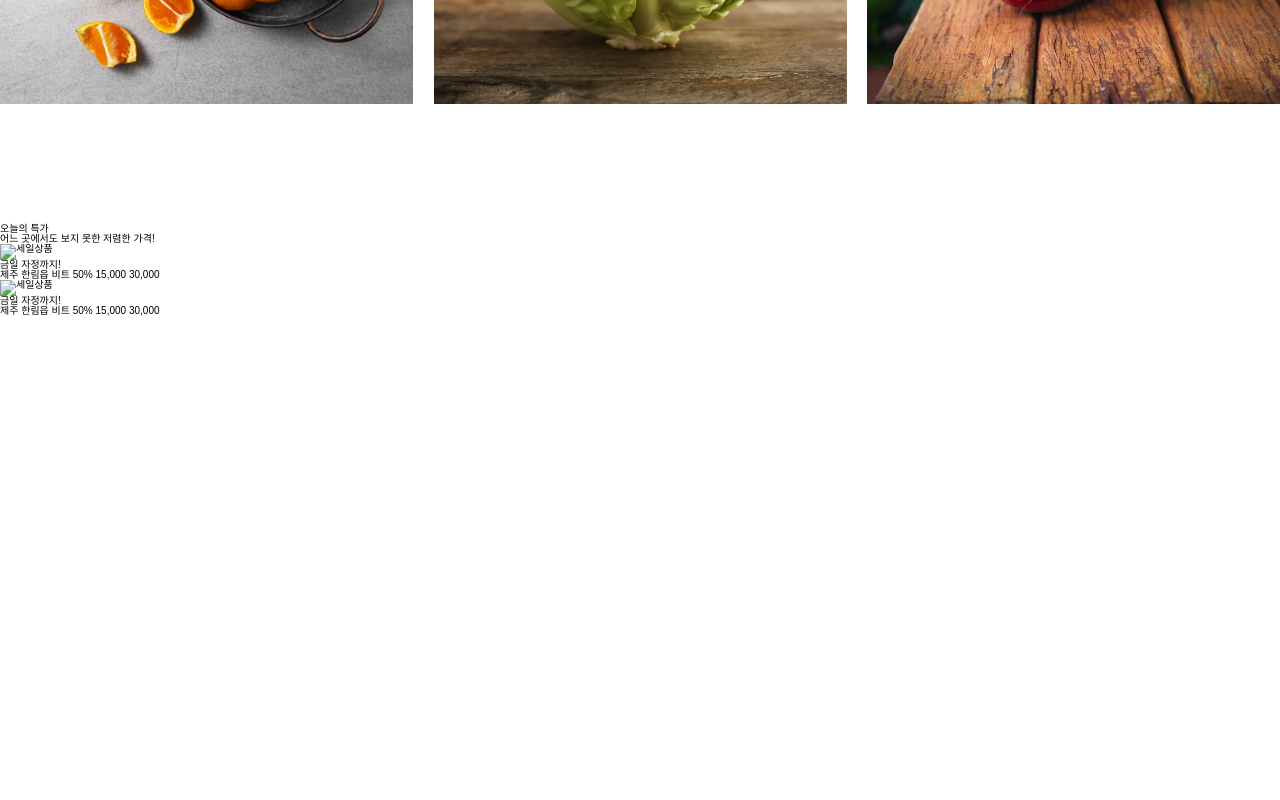
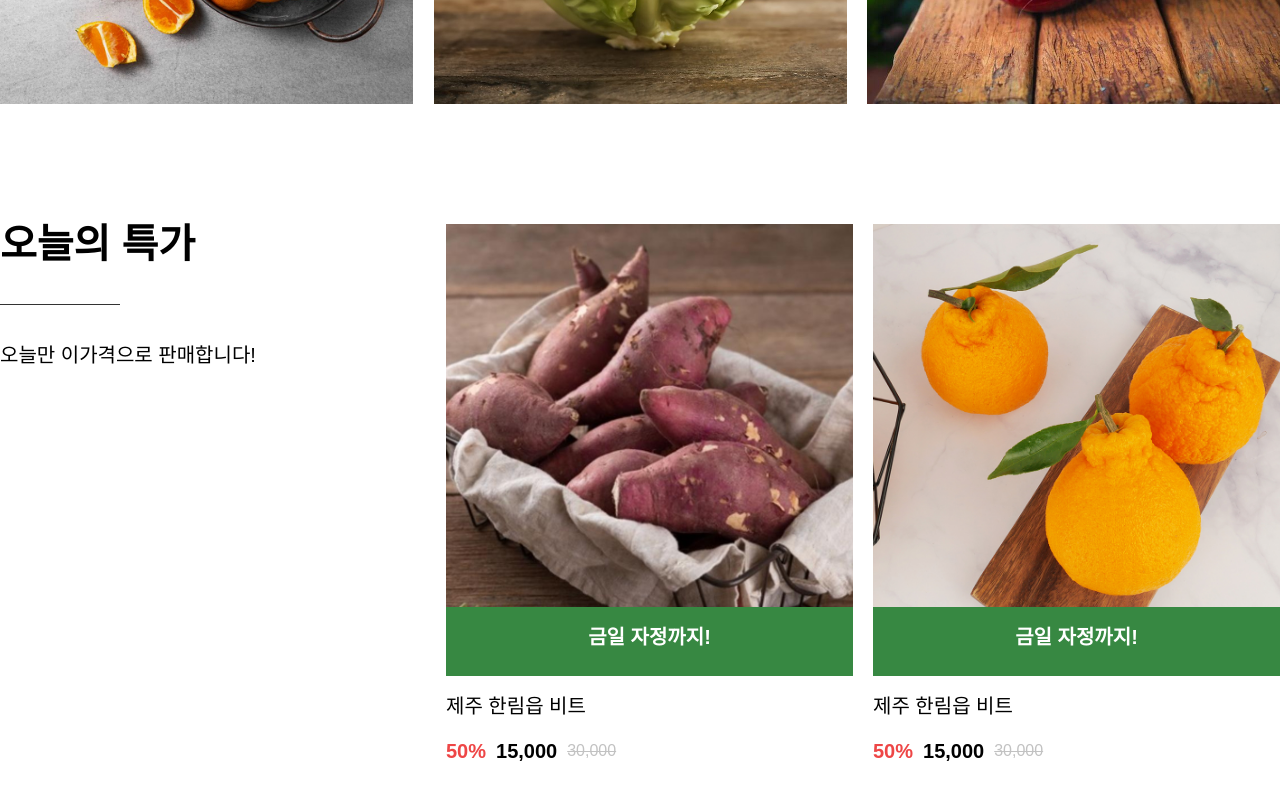
Before and after one commit to hunseok-Y/j.farmer, a plain HTML site: page index.html in a window 1280 px wide. Shown: the part 1361-2161 px from the top of the page. Before the commit the page ends 1677 px from the top, so only its background shows below. Drawn offline with nearby package versions, Linux system fonts and the light colour scheme.

Commit message:
html 수정 및 css 수정
이미지 교체 html 수정 css 수정

```diff
--- a/index.html
+++ b/index.html
@@ -234,27 +234,53 @@
 
           <div class="sale__text-arear">
             <h1 class="tit">오늘의 특가</h1>
-            <p class="text">어느 곳에서도 보지 못한 저렴한 가격!</p>
+            <p class="text">오늘만 이가격으로 판매합니다!</p>
           </div>
 
           <ul class="sale__list">
 
             <li class="sale__item">
-              <img src="/" alt="세일상품" class="item--image">
+
+              <div class="item__img">
+                <img src="./image/sale__고구마.jpg" alt="sale__고구마" class="item--image">
+              </div>
+
+              <div class="item__time">
                 <h2 class="time">금일 자정까지!</h2>
-              <span class="title">제주 한림읍 비트</span>
+              </div>
+
+              <div class="item__title">
+                <span class="tit">제주 한림읍 비트</span>
+              </div>
+
+              <div class="item__text-arear">
                 <span class="percent">50%</span>
                 <span class="price">15,000 </span>
                 <span class="discount">30,000</span>
+              </div>
+
             </li>
 
             <li class="sale__item">
-              <img src="/" alt="세일상품" class="item--image">
+
+              <div class="item__img">
+                <img src="./image/sale__한라봉.jpg" alt="sale__한라봉" class="item--image">
+              </div>
+
+              <div class="item__time">
                 <h2 class="time">금일 자정까지!</h2>
-              <span class="title">제주 한림읍 비트</span>
+              </div>
+
+              <div class="item__title">
+                <span class="tit">제주 한림읍 비트</span>
+              </div>
+
+              <div class="item__text-arear">
                 <span class="percent">50%</span>
                 <span class="price">15,000 </span>
                 <span class="discount">30,000</span>
+              </div>
+
             </li>
 
           </ul>
--- a/main.css
+++ b/main.css
@@ -4,8 +4,10 @@
   --color-white: #FFF;
   --color-black: #333;
   --color-yellow: #FFC301;
-  --color-gray: #E7E7E7;
+  --color-lightGray: #E7E7E7;
+  --color-gray: #C2C2C2;
   --color-blue: #63A4FF;
+  --color-green: #378842;
   /* font size */
   --font-large: 4rem;
   --font-medium: 2rem;
@@ -444,6 +446,99 @@ img {
 /* ABOUT */
 .about .about__sale {
   margin-top: 120px;
+  display: flex;
+  position: relative;
+}
+
+.about .about__sale .sale__text-arear .tit {
+  font-size: var(--font-large);
+  font-weight: var(--weight-bold);
+  margin-bottom: 40px;
+}
+
+.about .about__sale .sale__text-arear .tit::after {
+  content: "";
+  display: block;
+  width: 120px;
+  margin-top: 40px;
+  border-bottom: 1px solid var(--color-black);
+}
+
+.about .about__sale .sale__text-arear .text {
+  font-size: var(--font-medium);
+  font-weight: var(--weight-regular);
+}
+
+.about .about__sale .sale__list {
+  display: flex;
+  position: absolute;
+  top: 0;
+  right: 0;
+}
+
+.about .about__sale .sale__list .sale__item {
+  width: 407px;
+  height: 590px;
+  margin-left: 20px;
+}
+
+.about .about__sale .sale__list .sale__item .item__img .item--image {
+  width: 100%;
+  height: 452px;
+  object-fit: cover;
+  text-align: center;
+  position: relative;
+}
+
+.about .about__sale .sale__list .sale__item .item__time {
+  width: 407px;
+  height: 69px;
+  position: absolute;
+  top: 383px;
+  background-color: var(--color-green);
+}
+
+.about .about__sale .sale__list .sale__item .item__time .time {
+  font-size: var(--font-medium);
+  font-weight: var(--weight-bold);
+  text-align: center;
+  padding: 20px 0;
+  color: var(--color-white);
+}
+
+.about .about__sale .sale__list .sale__item .item__title {
+  padding: 20px 0;
+}
+
+.about .about__sale .sale__list .sale__item .item__title .tit {
+  font-size: var(--font-medium);
+  font-weight: var(--weight-medium);
+}
+
+.about .about__sale .sale__list .sale__item .item__text-arear {
+  display: flex;
+  line-height: 30px;
+}
+
+.about .about__sale .sale__list .sale__item .item__text-arear .percent {
+  color: #EE4646;
+  font-size: var(--font-medium);
+  font-weight: var(--weight-bold);
+  margin-right: 10px;
+}
+
+.about .about__sale .sale__list .sale__item .item__text-arear .price {
+  font-size: var(--font-medium);
+  font-weight: var(--weight-bold);
+  margin-right: 10px;
+}
+
+.about .about__sale .sale__list .sale__item .item__text-arear .discount {
+  font-size: var(--font-regular);
+  font-weight: var(--weight-medium);
+  margin-right: 10px;
+  text-decoration: line-through;
+  color: var(--color-gray);
 }
 
 /* MD PICK */
```
Also changed, not shown: image/about1.png (deleted), image/event.1.png (deleted), image/event.2.png (deleted), image/leview.jpg (deleted), image/main__item1.jpg (deleted), image/main__item2.jpg (deleted), image/main__item3.jpg (deleted), image/sale__고구마.jpg (added), image/sale__한라봉.jpg (added). Lines whose indentation alone changed are shown as unchanged.
